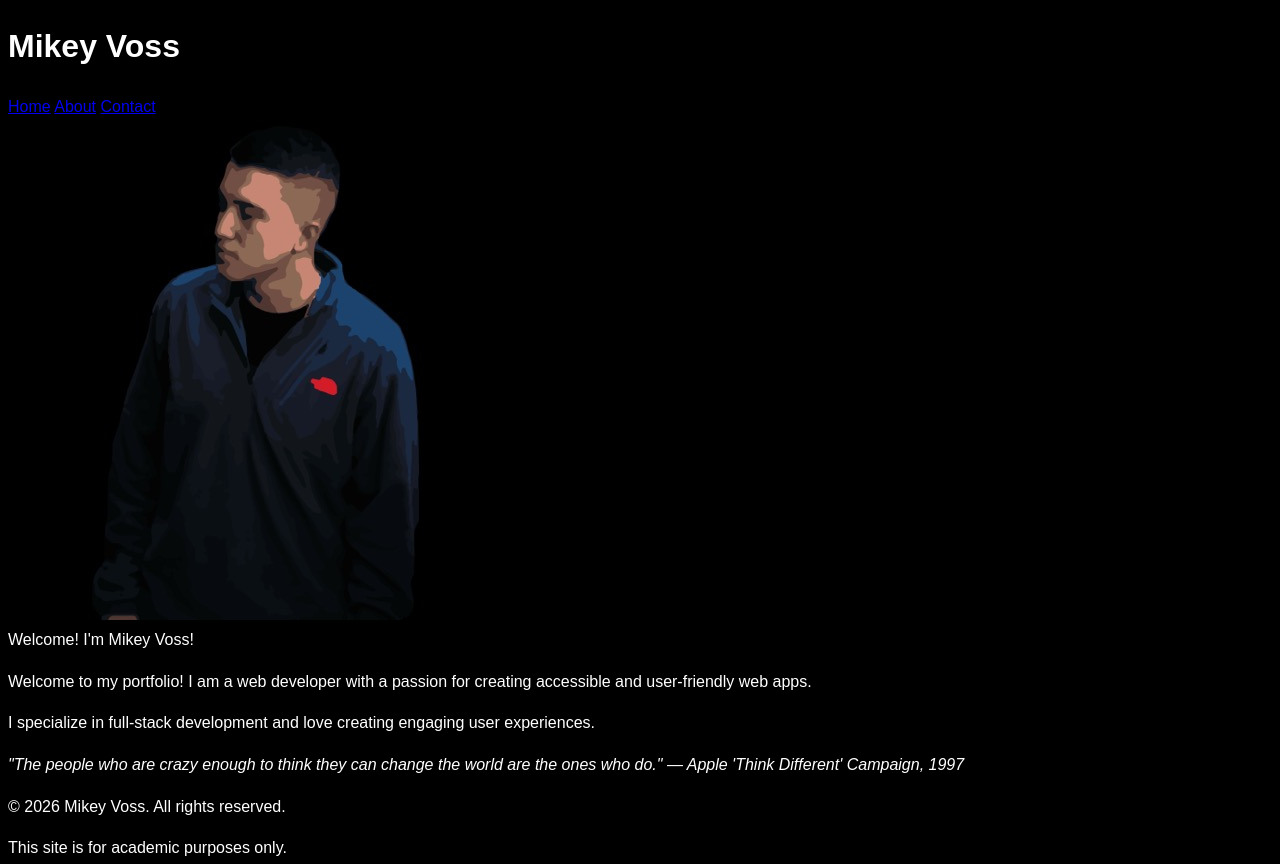
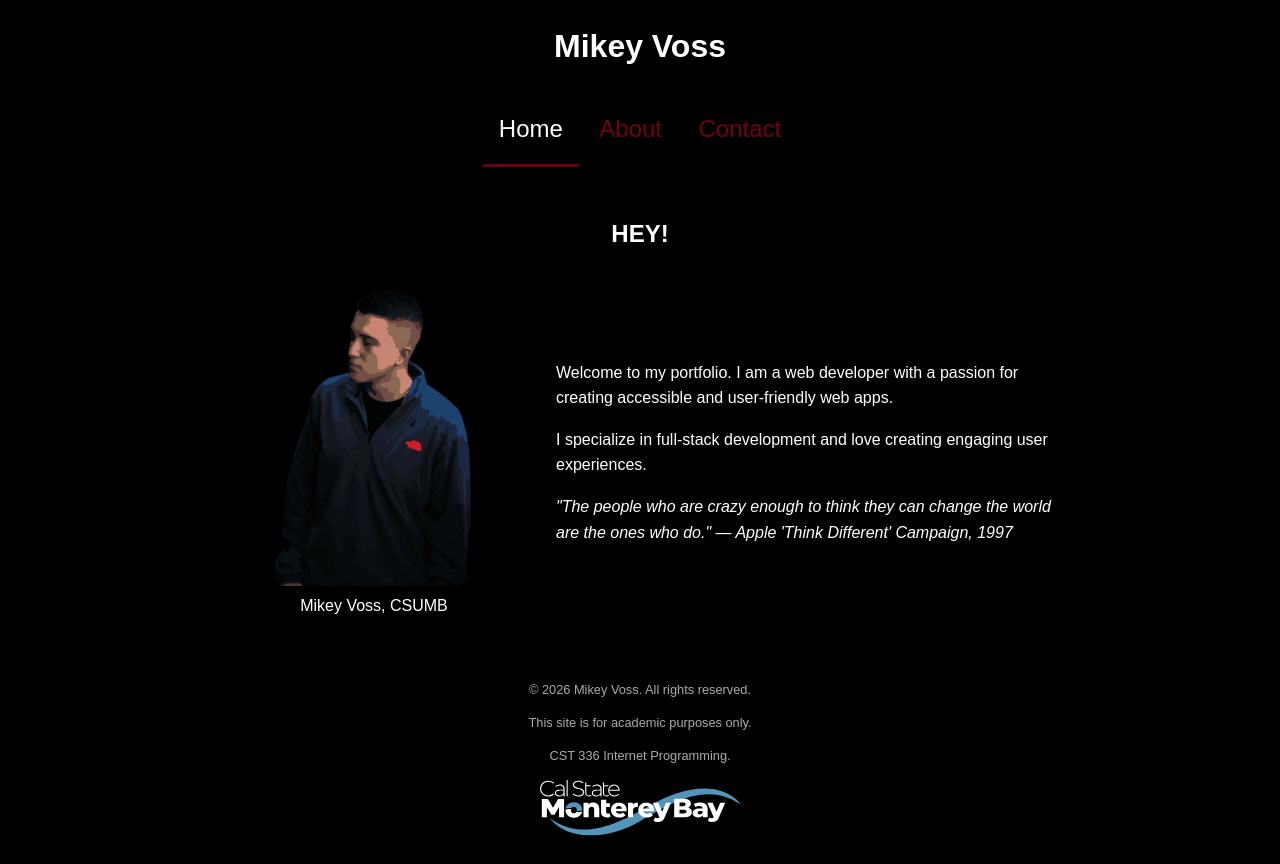
Before and after one commit to VossProject/vossproject.github.io, a plain HTML site: page lab1/index.html in a window 1280 px wide. Shown: the top 864 px of the page. Drawn offline with Linux system fonts and the light colour scheme.

Commit message:
feat: style home page nav, layout, and footer

```diff
--- a/lab1/css/styles.css
+++ b/lab1/css/styles.css
@@ -1,10 +1,68 @@
 body {
   background-color: #000000;
-  color: #FFFFFF; /* Set text color to white for contrast */
+  color: #ffffff; /* Set text color to white for contrast */
   font-family: Arial, sans-serif;
   line-height: 1.6; /* Set line height for better readability */
+}
+
+header,
+nav,
+main,
+footer {
+  text-align: center;
+}
+
+main {
+  display: flex; /* Use Flexbox for layout */
+  justify-content: center; /* Center the items horizontally */
+  align-items: center; /* Center the items vertically */
+  gap: 2rem;
+  flex-wrap: wrap; /* Allow items to wrap on smaller screens */
+  padding: 3rem 0; /* Space above and below the row */
+}
+
+main h2 {
+  width: 100%; /* Takes its own row above the photo and text */
+  margin: 0;
 }
 
 figure {
   margin: 0;
 }
+
+figure img {
+  width: 300px;
+}
+
+main section {
+  max-width: 500px; /* Keeps the welcome text next to the photo */
+  text-align: left;
+}
+
+nav a {
+  display: inline-block;
+  padding: 1rem;
+  font-size: 1.5rem;
+  color: #700011;
+  text-decoration: none; /* Remove underline from links */
+  border-bottom: 3px solid transparent;
+}
+
+nav a:hover {
+  color: #ffffff;
+  background-color: #700011;
+}
+
+nav a.current {
+  color: #ffffff;
+  border-bottom: 3px solid #700011;
+}
+
+footer {
+  font-size: 0.8rem;
+  color: #aaaaaa;
+}
+
+footer img {
+  width: 200px;
+}
--- a/lab1/index.html
+++ b/lab1/index.html
@@ -8,24 +8,37 @@
   </head>
   <body>
     <header>
-        <h1>Mikey Voss</h1>
+      <h1>Mikey Voss</h1>
       <nav>
-        <a href="index.html">Home</a>
+        <a href="index.html" class="current">Home</a>
         <a href="about.html">About</a>
         <a href="contact.html">Contact</a>
       </nav>
     </header>
 
     <main>
+      <h2>HEY!</h2>
+
       <figure>
-        <img src="img/profile.jpg" alt="Portrait of Mikey Voss">
-        <figcaption>Welcome! I'm Mikey Voss!</figcaption>
+        <img src="img/profile.jpg" alt="Portrait of Mikey Voss" />
+        <figcaption>Mikey Voss, CSUMB</figcaption>
       </figure>
 
       <section>
-        <p>Welcome to my portfolio! I am a web developer with a passion for creating accessible and user-friendly web apps.</p>
-        <p>I specialize in full-stack development and love creating engaging user experiences.</p>
-        <p><i>"The people who are crazy enough to think they can change the world are the ones who do." — Apple 'Think Different' Campaign, 1997</i></p>
+        <p>
+          Welcome to my portfolio. I am a web developer with a passion for
+          creating accessible and user-friendly web apps.
+        </p>
+        <p>
+          I specialize in full-stack development and love creating engaging user
+          experiences.
+        </p>
+        <p>
+          <i
+            >"The people who are crazy enough to think they can change the world
+            are the ones who do." — Apple 'Think Different' Campaign, 1997</i
+          >
+        </p>
       </section>
     </main>
 
@@ -33,7 +46,7 @@
       <p>&copy; 2026 Mikey Voss. All rights reserved.</p>
       <p>This site is for academic purposes only.</p>
       <p>CST 336 Internet Programming.</p>
-      <img src="img/csumb-logo-white.svg" alt="CSUMB logo">
+      <img src="img/csumb-logo-white.svg" alt="CSUMB logo" />
     </footer>
   </body>
 </html>
```
Also changed, not shown: lab1/img/csumb-logo.svg (deleted).
